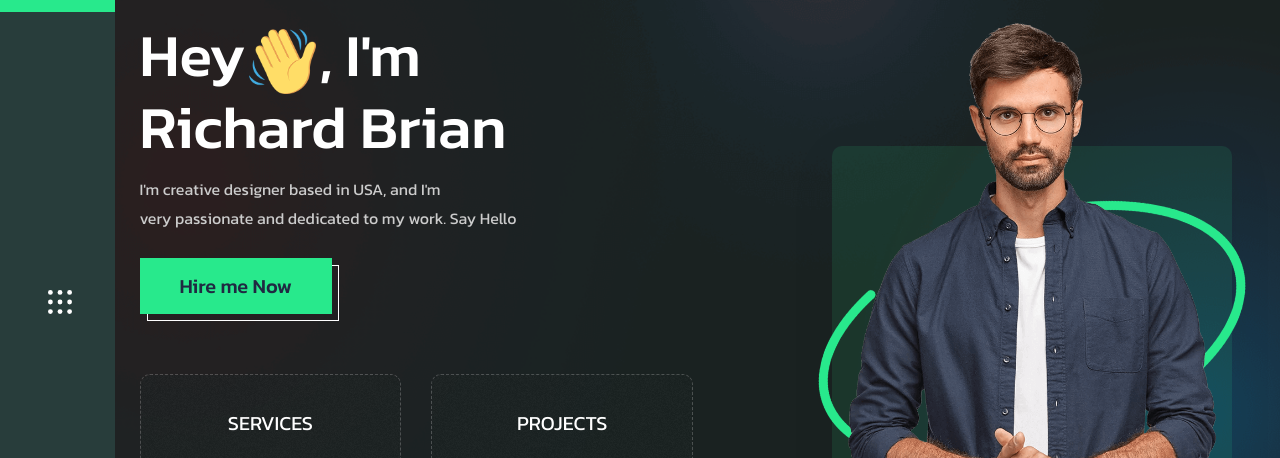
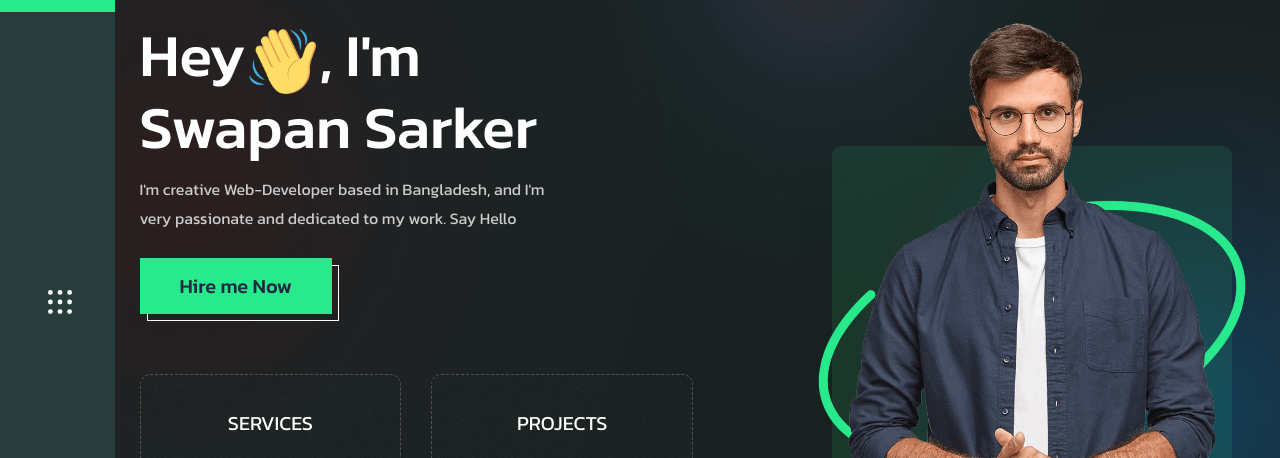
Before and after one commit to stay-close/devswapan, a plain HTML site: page index-onepage.html in a window 1280 px wide. Shown: the part 98-556 px from the top of the page. Drawn offline with Linux system fonts and the light colour scheme.

Commit message:
name and details changed in index page.

```diff
--- a/index-onepage.html
+++ b/index-onepage.html
@@ -208,9 +208,9 @@
                         <div class="col-lg-7 pr-50 pr-md-15 pr-xs-15">
                             <div class="information">
                                 <div class="content">
-                                    <h2>Hey <img src="assets/img/shape/harnd.png" alt="image not found"> , I'm <br>Richard Brian</h2>
+                                    <h2>Hey <img src="assets/img/shape/harnd.png" alt="image not found"> , I'm <br>Swapan Sarker</h2>
                                     <p>
-                                        I'm creative designer based in USA, and I'm <br> very passionate and dedicated to my work. Say Hello
+                                        I'm creative Web-Developer based in Bangladesh, and I'm <br> very passionate and dedicated to my work. Say Hello
                                     </p>
                                     <a href="#contact" class="btn-standard mt-10 smooth-menu">Hire me Now</a>
                                 </div>
```
